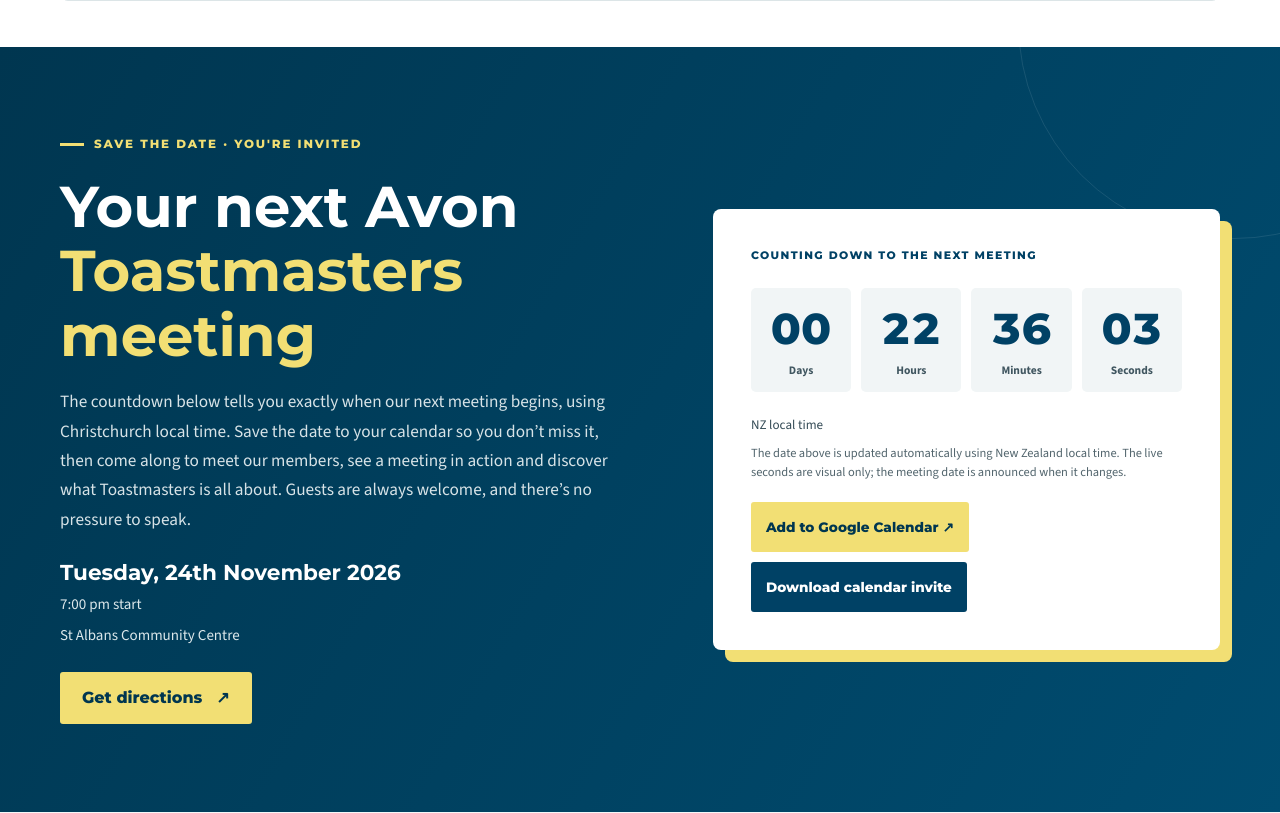
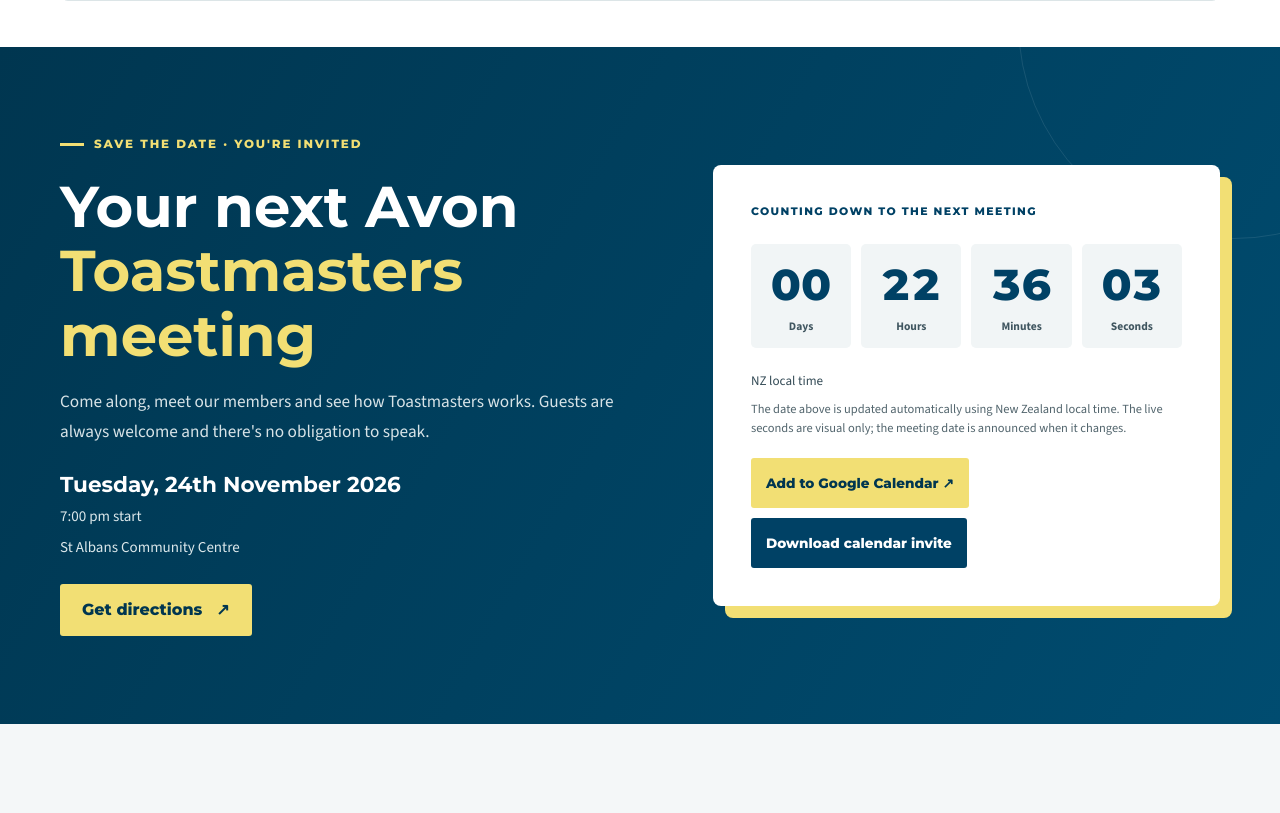
Before and after one commit to avontoastmasters/Website, a Node server app: page /meetings.html in a window 1280 px wide. Shown: the part 740-1553 px from the top of the page. Run offline with Node 20, Linux system fonts and the light colour scheme; some libraries are stand-ins or nearby versions.

Commit message:
Match meetings countdown introduction to homepage wording

```diff
--- a/views/pages/meetings.ejs
+++ b/views/pages/meetings.ejs
@@ -3,7 +3,7 @@
   <div class="next-meeting-copy">
    <p class="eyebrow">SAVE THE DATE · YOU'RE INVITED</p>
    <h2 id="next-meeting-title">Your next Avon<br><em>Toastmasters meeting</em></h2>
-   <p class="next-meeting-intro">The countdown below tells you exactly when our next meeting begins, using Christchurch local time. Save the date to your calendar so you don’t miss it, then come along to meet our members, see a meeting in action and discover what Toastmasters is all about. Guests are always welcome, and there’s no pressure to speak.</p>
+   <p class="next-meeting-intro">Come along, meet our members and see how Toastmasters works. Guests are always welcome and there's no obligation to speak.</p>
    <div class="next-meeting-meta"><span class="next-meeting-date" data-next-date aria-live="polite">Finding the next meeting…</span><span>7:00 pm start</span><span>St Albans Community Centre</span></div>
    <div class="next-meeting-actions"><a class="btn btn-gold" href="https://www.google.com/maps/search/?api=1&query=St+Albans+Community+Centre+1049+Colombo+Street+Christchurch" target="_blank" rel="noopener noreferrer">Get directions <span>↗</span></a></div>
   </div>
```
